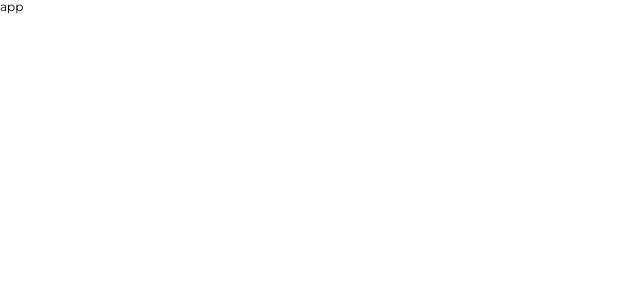
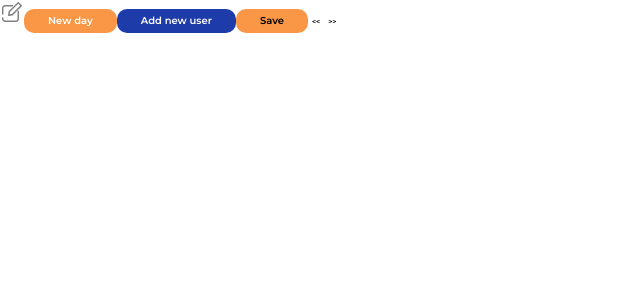
Before and after one commit to DenisSidletskyy/leaderboard, a React (Create React App) app in the folder app/: page / in a window 1280 px wide. Shown: the top 300 px of the page, without its empty margins (0-640 px from the left). Built offline with nearby package versions, Linux system fonts and the light colour scheme.

Commit message:
DS/fix/button index file

```diff
--- a/app/src/App.js
+++ b/app/src/App.js
@@ -1,8 +1,16 @@
+import Button from "./components/button/Button";
+import {ReactComponent as Edit} from "images/edit.svg";
+
 const App = () => {
 
     return (
         <>
-          app
+            <Button className={'edit'}><Edit/></Button>
+            <Button className={'orangeWhite'}>New day</Button>
+            <Button className={'blueWhite'}>Add new user</Button>
+            <Button className={'orangeBlack'}>Save</Button>
+            <Button className={'navigate'}>{'<<'}</Button>
+            <Button className={'navigate'}>{'>>'}</Button>
         </>
     );
 }
--- /dev/null
+++ b/app/src/components/button/index.js
@@ -0,0 +1,2 @@
+import Button from "./Button";
+export {Button}
```
